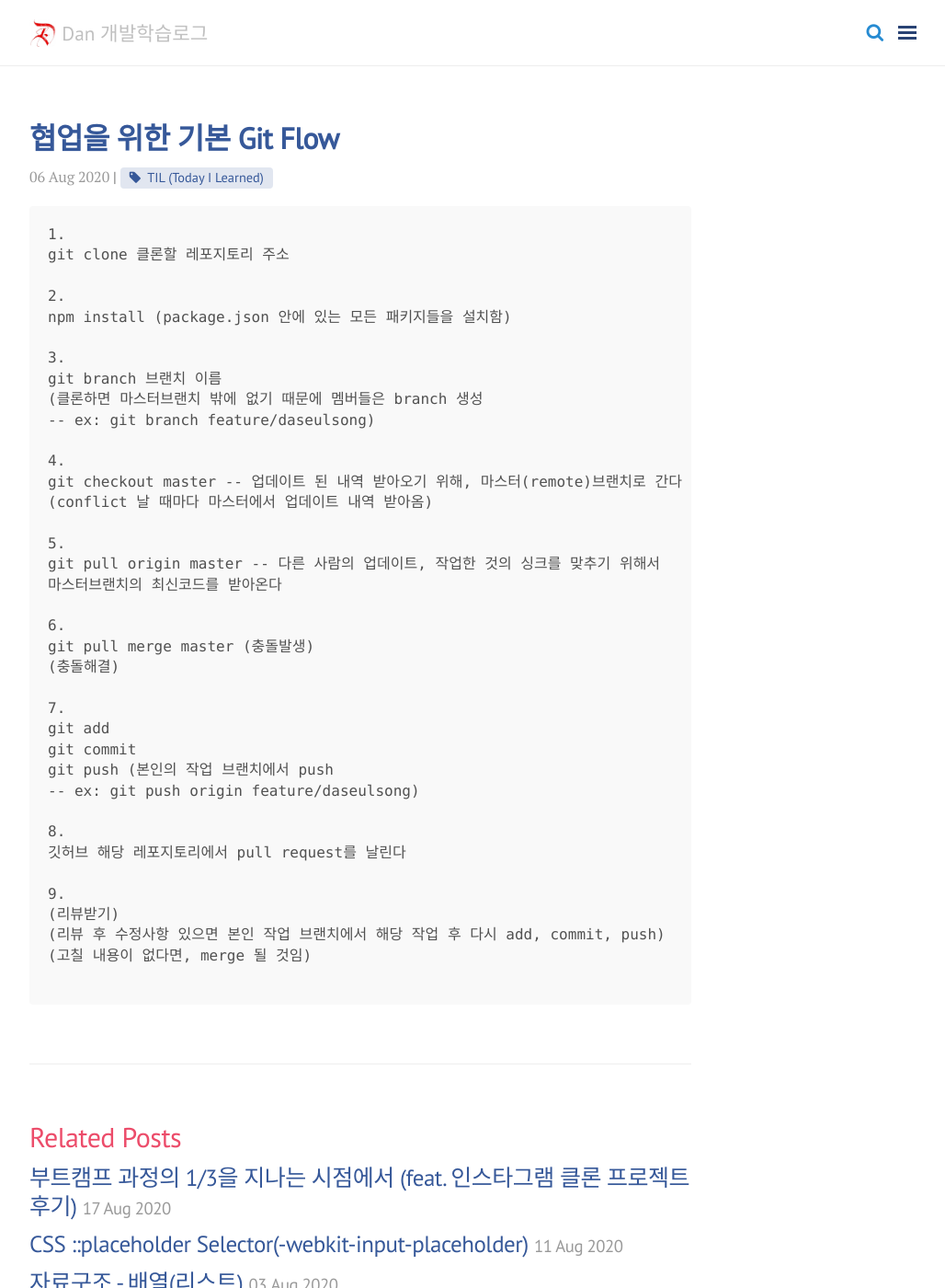
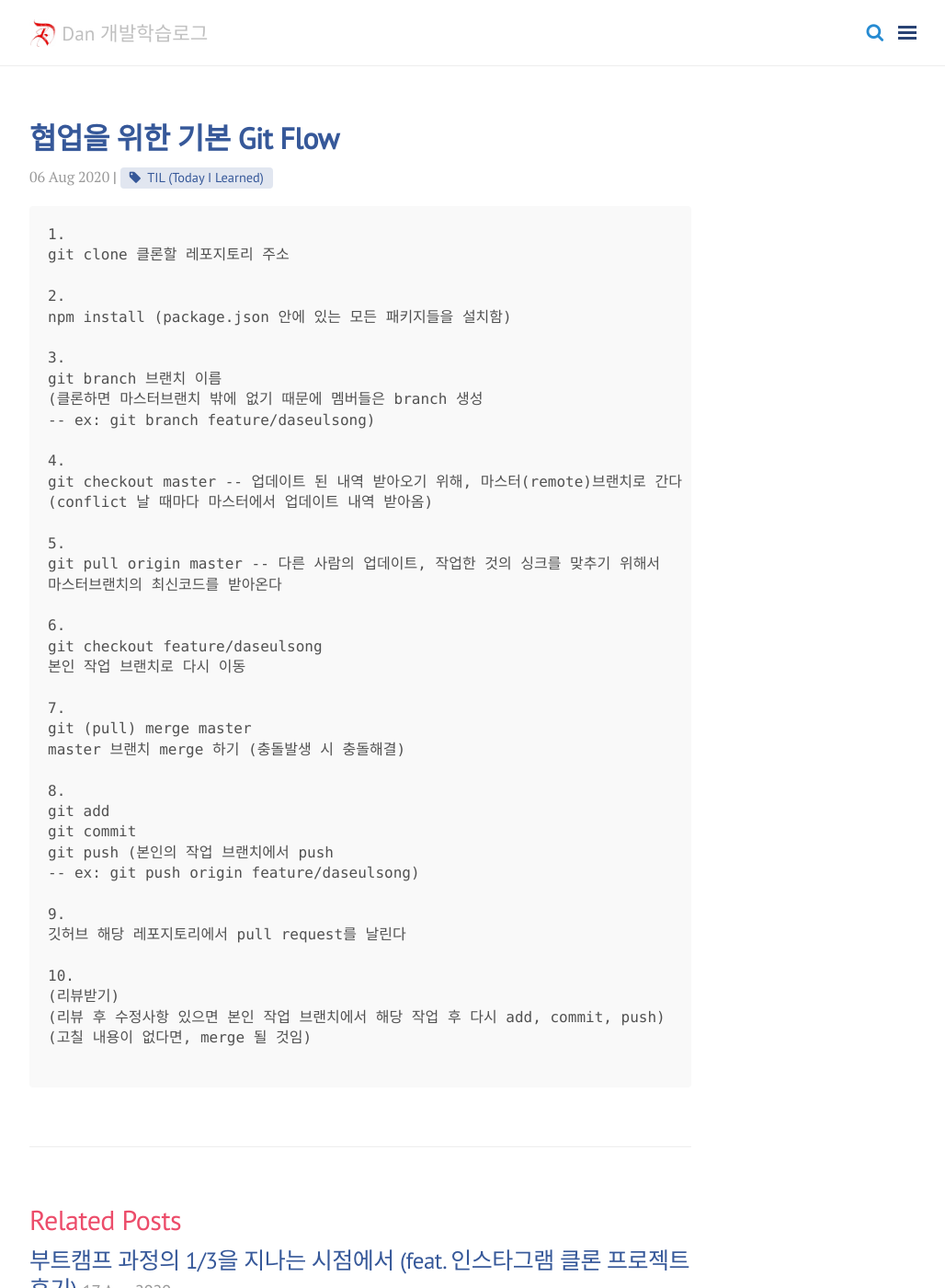
Before and after one commit to aleatorik/aleatorik.github.io, a Jekyll site: the page built from _posts/2020-08-06-basic-git-flow-for-team-project.md, in a window 1280 px wide and 1400 px high. Shown: the whole window at 92% size, without its empty margins (248-1276 px from the left). Built offline with Jekyll 4.4.1, drawn with Linux system fonts in a browser that asks for light colours; nearby versions of some CDN libraries; comment, search, counter and statistics services are not loaded.

Commit message:
update: Modify content

```diff
--- a/_posts/2020-08-06-basic-git-flow-for-team-project.md
+++ b/_posts/2020-08-06-basic-git-flow-for-team-project.md
@@ -26,19 +26,23 @@ git pull origin master -- 다른 사람의 업데이트, 작업한 것의 싱크
 마스터브랜치의 최신코드를 받아온다
 
 6.
-git pull merge master (충돌발생)
-(충돌해결)
+git checkout feature/daseulsong
+본인 작업 브랜치로 다시 이동
 
 7.
+git (pull) merge master
+master 브랜치 merge 하기 (충돌발생 시 충돌해결)
+
+8.
 git add
 git commit
 git push (본인의 작업 브랜치에서 push
 -- ex: git push origin feature/daseulsong)
 
-8.
+9.
 깃허브 해당 레포지토리에서 pull request를 날린다
 
-9.
+10.
 (리뷰받기)
 (리뷰 후 수정사항 있으면 본인 작업 브랜치에서 해당 작업 후 다시 add, commit, push)
 (고칠 내용이 없다면, merge 될 것임)
```
